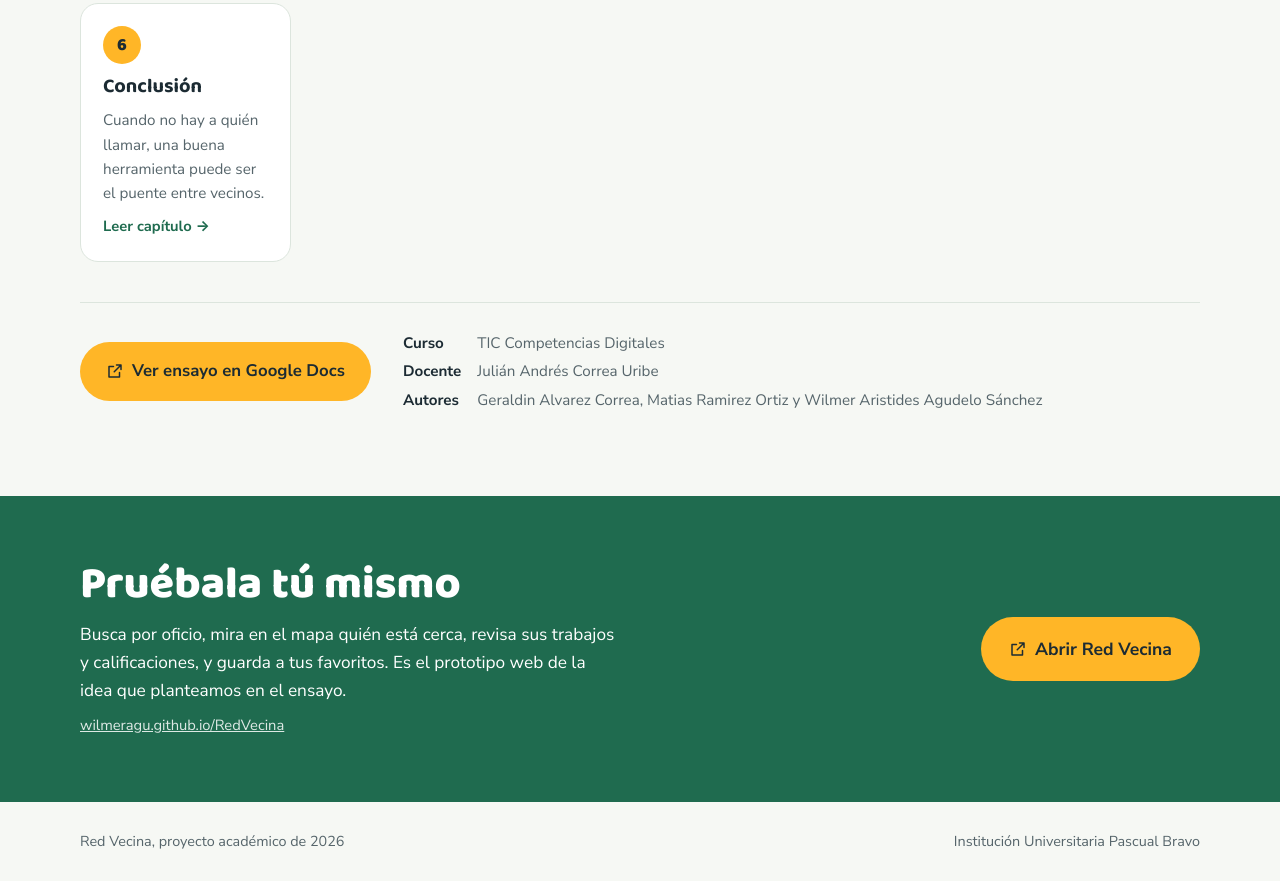
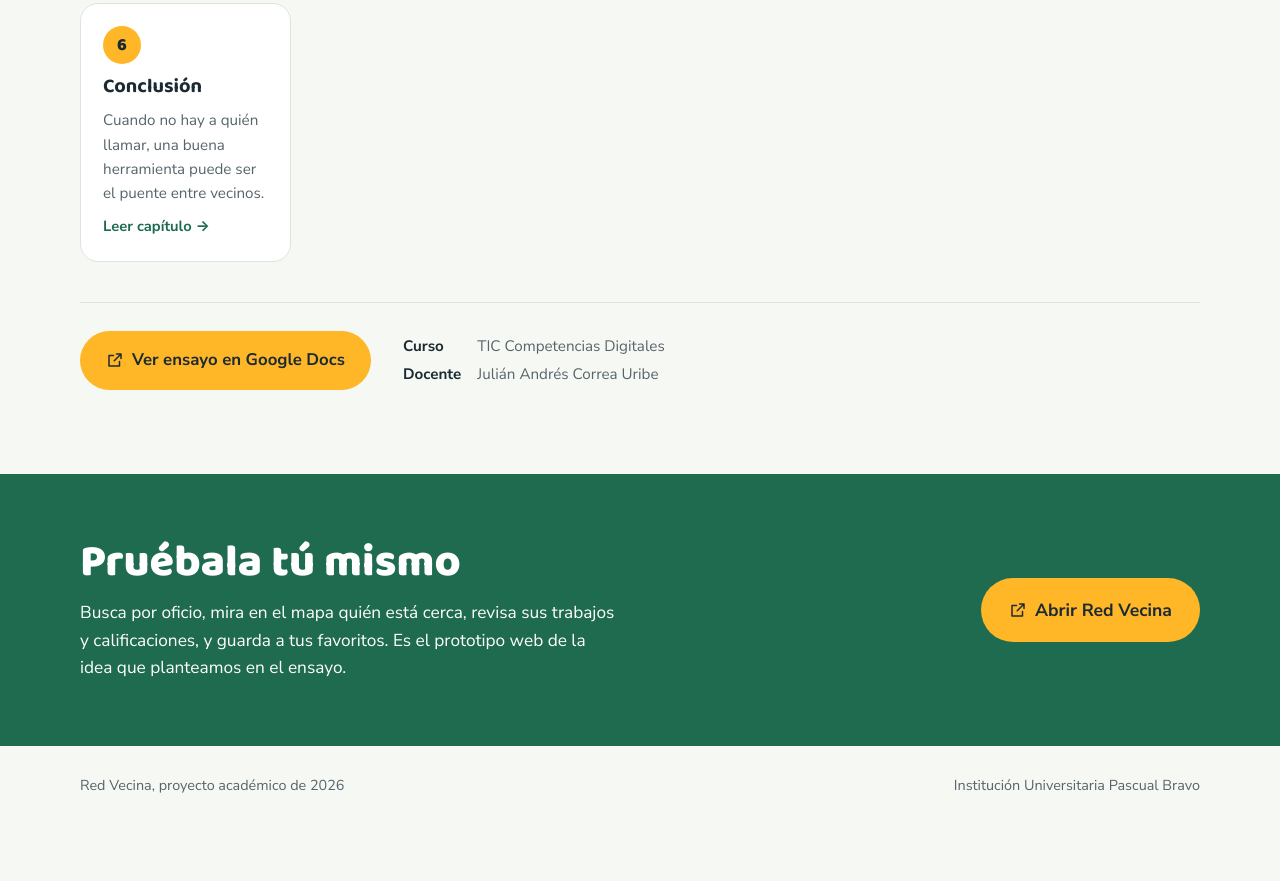
Before and after one commit to WilmerAgu/RedVecinaWeb, a plain HTML site: page index.html in a window 1280 px wide. Shown: the part 2574-3455 px from the top of the page. After the commit the page ends 3399 px from the top, so only its background shows below. Drawn offline with Linux system fonts and the light colour scheme.

Commit message:
Quita los autores de la ficha del ensayo
Co-Authored-By: Claude Opus 5.5 <noreply@anthropic.com>

```diff
--- a/index.html
+++ b/index.html
@@ -104,7 +104,6 @@
       <dl class="ficha">
         <dt>Curso</dt><dd>TIC Competencias Digitales</dd>
         <dt>Docente</dt><dd>Julián Andrés Correa Uribe</dd>
-        <dt>Autores</dt><dd>Geraldin Alvarez Correa, Matias Ramirez Ortiz y Wilmer Aristides Agudelo Sánchez</dd>
       </dl>
     </div>
   </div>
@@ -139,7 +138,6 @@
         <dl class="ficha">
           <dt>Curso</dt><dd>TIC Competencias Digitales</dd>
           <dt>Docente</dt><dd>Julián Andrés Correa Uribe</dd>
-          <dt>Entrega</dt><dd>29 de octubre de 2026</dd>
         </dl>
       </header>
 <p>Imaginémonos que una noche cualquiera se revienta una tubería en la cocina y el agua empieza a correr por todos lados. Lo primero que uno piensa es ¿a quién llamo? Si uno lleva poco tiempo viviendo en el barrio, o simplemente no es de los que socializan mucho con los vecinos, la respuesta no llega fácil. Uno sabe que cerca debe haber alguien que arregle tuberías, neveras o la instalación eléctrica, pero no sabe quién es ni si se puede confiar en esa persona, un punto importante que si de solución al problema y no termine agrandándolo más.</p>
@@ -212,7 +210,7 @@
     <div>
       <h2 id="app-titulo">Pruébala tú mismo</h2>
       <p>Busca por oficio, mira en el mapa quién está cerca, revisa sus trabajos y calificaciones, y guarda a tus favoritos. Es el prototipo web de la idea que planteamos en el ensayo.</p>
-      <a class="enlace" href="https://wilmeragu.github.io/RedVecina/" target="_blank" rel="noopener">wilmeragu.github.io/RedVecina</a>
+      <!-- <a class="enlace" href="https://wilmeragu.github.io/RedVecina/" target="_blank" rel="noopener">wilmeragu.github.io/RedVecina</a> -->
     </div>
     <a class="btn btn-mango" href="https://wilmeragu.github.io/RedVecina/" target="_blank" rel="noopener"><svg viewBox="0 0 24 24" fill="none" stroke="currentColor" stroke-width="2" stroke-linecap="round" stroke-linejoin="round"><path d="M14 4h6v6M20 4l-9 9M18 14v6H4V6h6"/></svg>Abrir Red Vecina</a>
   </div>
```
